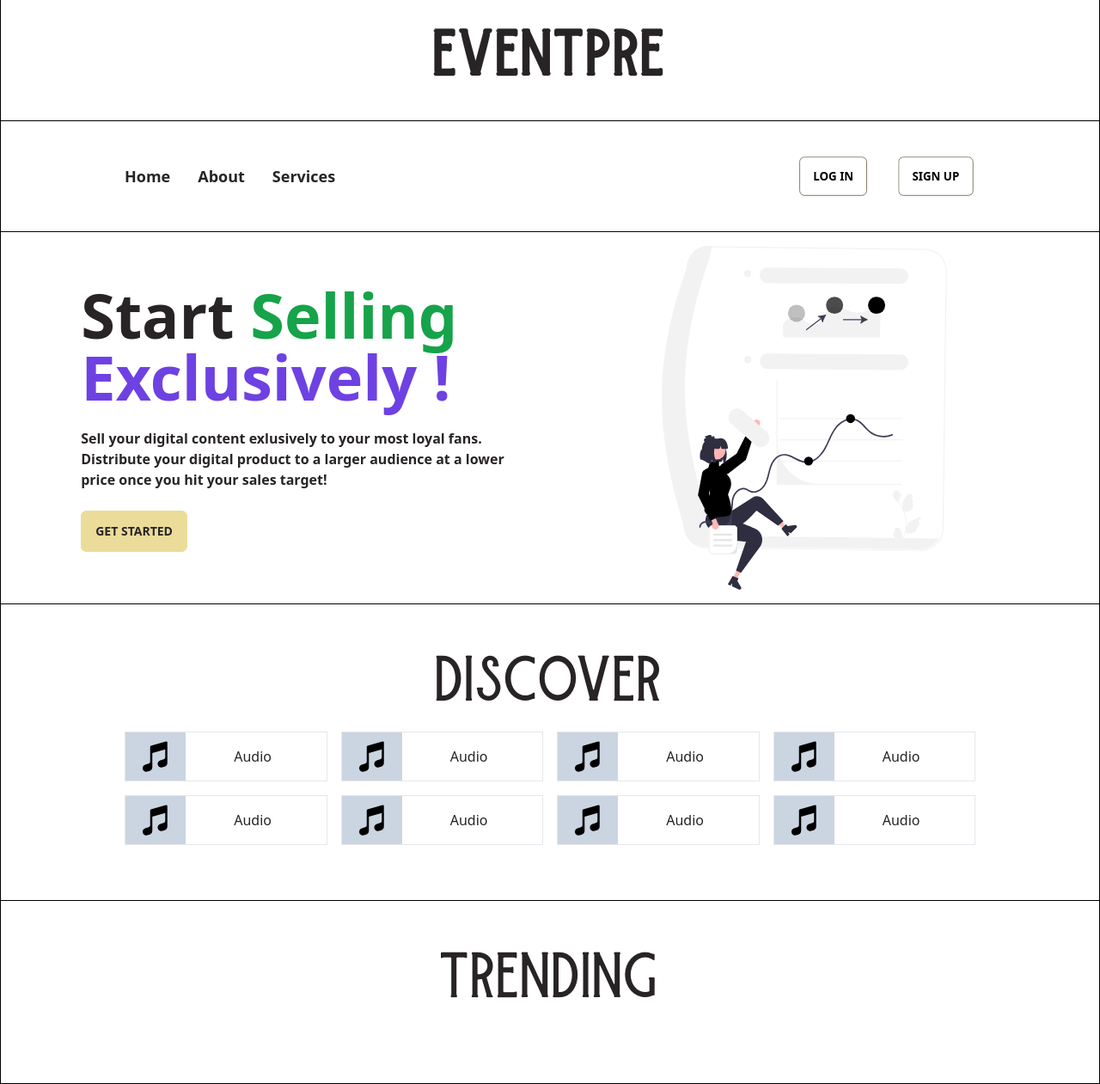
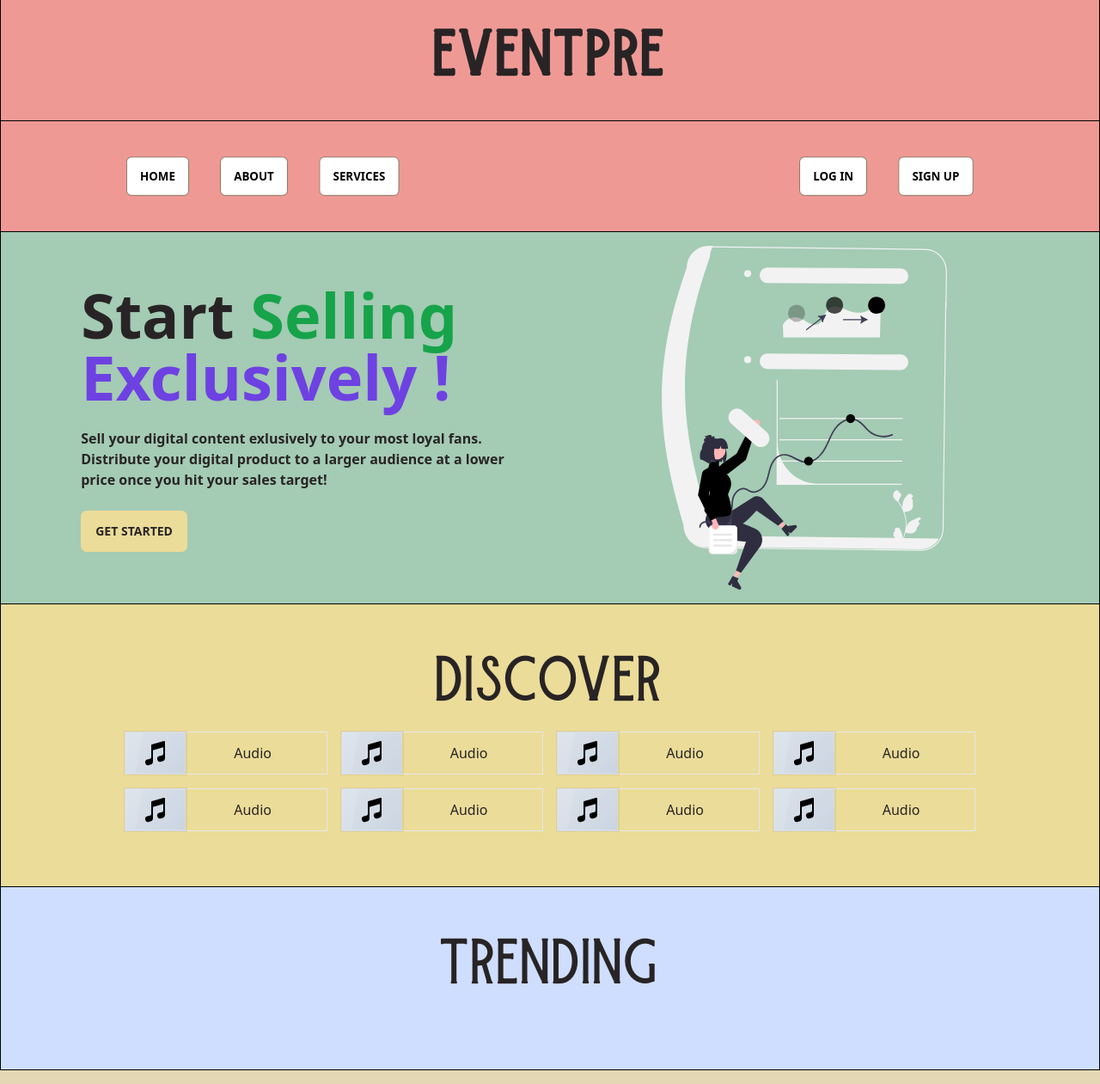
Before and after one commit to oelnajmi/event-pre, a Next.js app: page / in a window 1280 px wide. Shown: the whole page at 86% size. Built offline with nearby package versions, Linux system fonts and the light colour scheme.

Commit message:
added color

```diff
--- a/components/Discover.js
+++ b/components/Discover.js
@@ -2,7 +2,7 @@ import DiscoverComponent from './DiscoverComponent';
 
 const Discover = () => {
   return (
-    <div className="border-x border-b border-black p-10 sm:pr-36 sm:pl-36">
+    <div className="bg-accent border-x border-b border-black p-10 sm:pr-36 sm:pl-36">
       <div className="p-6 font-burtons text-center text-6xl whitespace-nowrap">
         DISCOVER
       </div>
--- a/components/DiscoverComponent.js
+++ b/components/DiscoverComponent.js
@@ -4,8 +4,8 @@ const DiscoverComponent = () => {
   return (
     <a href="#" className="border">
       <div className="flex flex-wrap space-x-2 items-center text-center">
-        <div className="p-2 w-[30%] bg-slate-300">
-          <MusicalNoteIcon className="mx-auto h-10 w-10 text-black" />
+        <div className="p-2 w-[30%] bg-slate-300 btn glass rounded-none">
+          <MusicalNoteIcon className="mx-auto h-8 w-8 text-black" />
         </div>
         <div className="p-2 w-[60%] font-medium">Audio</div>
       </div>
--- a/components/FeedHeader.js
+++ b/components/FeedHeader.js
@@ -2,7 +2,7 @@ import Image from 'next/image';
 
 const FeedHeader = () => {
   return (
-    <div class="z-0 hero border-x border-b border-black">
+    <div class="bg-secondary z-0 hero border-x border-b border-black">
       <div class="hero-content max-w-full justify-evenly flex-col sm:flex-row-reverse">
         <Image
           src="/undraw_visualization_re_1kag.svg"
--- a/components/Navbar.js
+++ b/components/Navbar.js
@@ -3,7 +3,7 @@ import Link from 'next/link';
 
 const Navbar = () => {
   return (
-    <nav className="w-full top-0 left-0 z-10">
+    <nav className="w-full top-0 left-0 z-10 bg-primary">
       <div className="shadow-md sm:shadow-none flex sm:flex-col justify-between items-center mx-auto">
         <a className="tracking-widest sm:p-10 p-4 sm:text-center w-full sm:border-x sm:border-b border-black">
           <span className="font-burtons text-center text-3xl sm:text-6xl text-accent-content font-extrabold whitespace-nowrap primary-text-color">
@@ -14,17 +14,23 @@ const Navbar = () => {
           <ul className="hidden sm:flex justify-around text-center items-center space-x-8 text-lg font-semibold">
             <li>
               <a href="#" className="" aria-current="page">
-                Home
+                <button className="btn bg-white text-black hidden sm:block">
+                  Home
+                </button>
               </a>
             </li>
             <li>
               <a href="#" className="">
-                About
+                <button className="btn bg-white text-black hidden sm:block">
+                  About
+                </button>
               </a>
             </li>
             <li>
               <a href="#" className="dropdown dropdown-hover">
-                Services
+                <button className="btn bg-white text-black hidden sm:block">
+                  Services
+                </button>
               </a>
             </li>
           </ul>
--- a/components/Trending.js
+++ b/components/Trending.js
@@ -1,6 +1,6 @@
 const Trending = () => {
   return (
-    <div className="border-x border-b border-black p-10">
+    <div className="bg-info-content border-x border-b border-black p-10">
       <div className="p-6 font-burtons text-center text-6xl whitespace-nowrap">
         TRENDING
       </div>
--- a/styles/globals.css
+++ b/styles/globals.css
@@ -9,7 +9,7 @@
 
 @layer base {
   body {
-    @apply bg-white;
+    @apply bg-slate-400;
     /* @apply bg-gradient-to-b from-gray-900 via-red-100 to-gray-900; */
   }
 }
```
